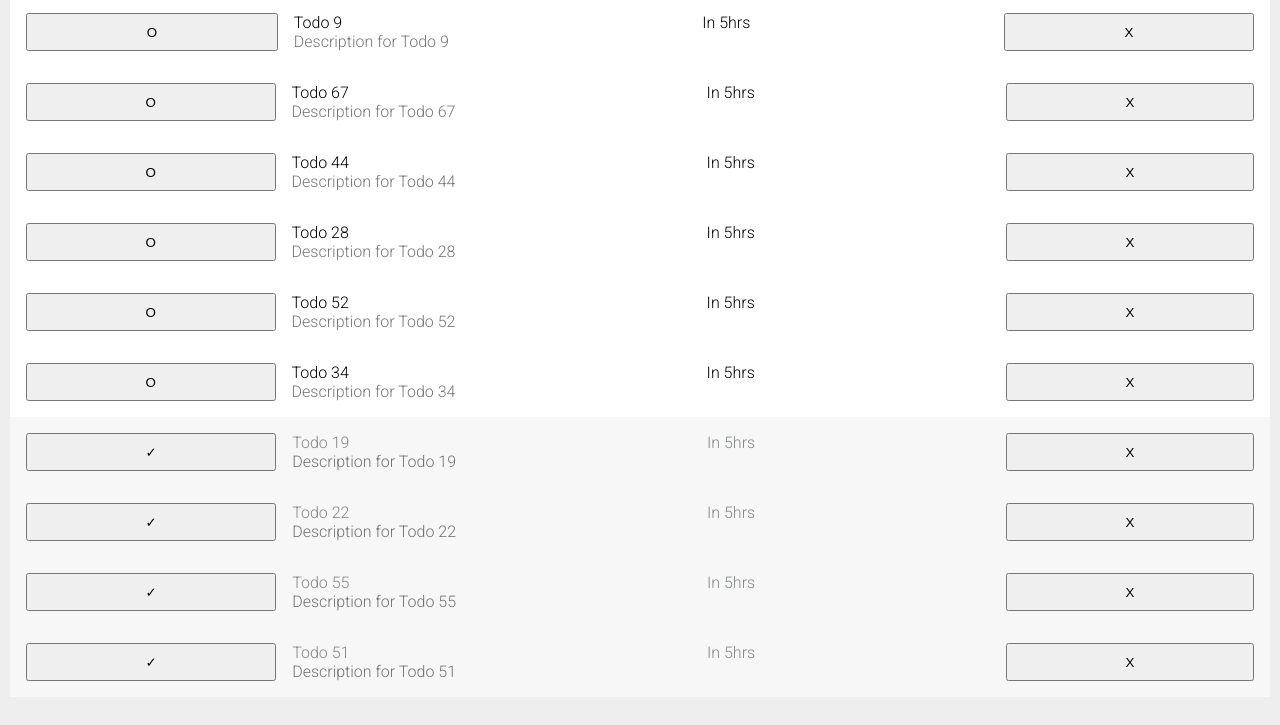
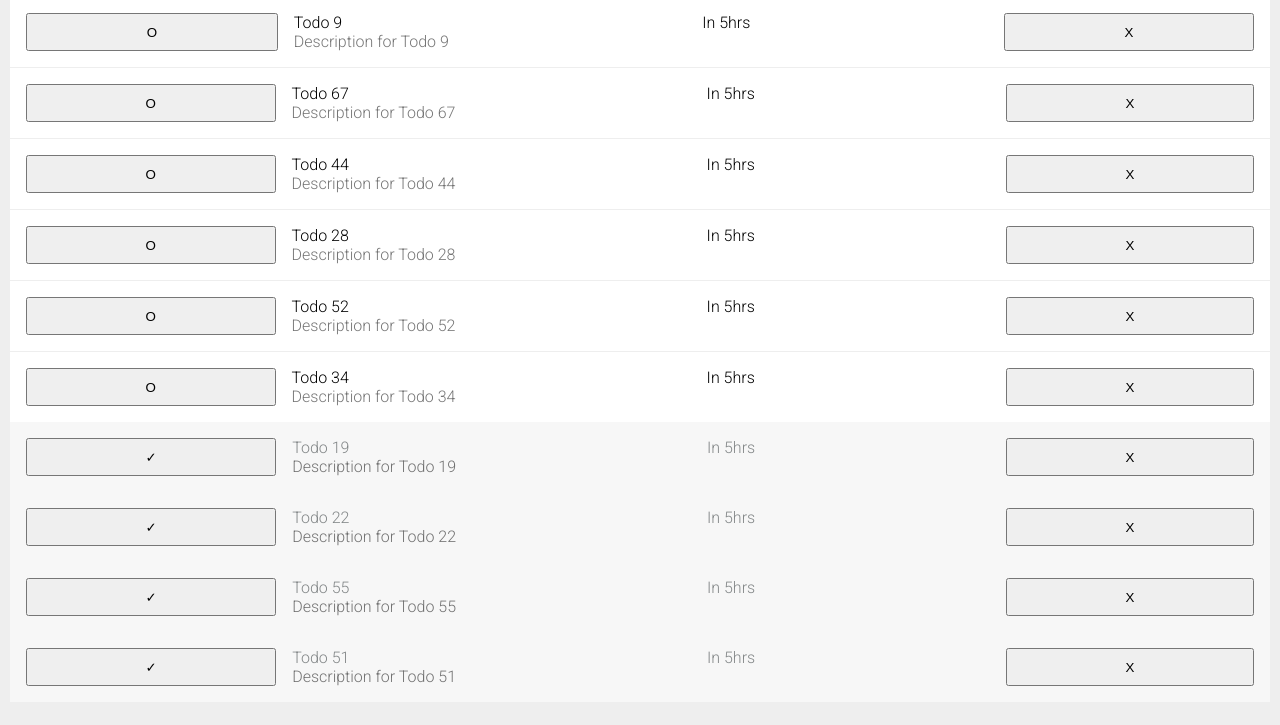
Before and after one commit to zac-march/todo-app, a website built with webpack: page dist/index.html in a window 1280 px wide. Shown: the part 71-796 px from the top of the page. Built offline with nearby package versions, Linux system fonts and the light colour scheme.

Commit message:
Add wrapper container to todo list

```diff
--- a/src/components/TodoListScreenController.js
+++ b/src/components/TodoListScreenController.js
@@ -2,12 +2,20 @@ import { generateRandomTodoList } from "../generateRandomTodoList";
 import { Todo } from "./Todo";
 
 function TodoListScreenController() {
+  const body = document.querySelector("body");
   const todoList = generateRandomTodoList();
-  const body = document.querySelector("body");
+  const todoListDiv = document.createElement("div");
 
   function updateScreen() {
     body.innerHTML = "";
+    todoListDiv.innerHTML = "";
     renderHeader();
+    renderLists();
+    body.appendChild(todoListDiv);
+  }
+
+  function updateTodoList() {
+    todoListDiv.innerHTML = "";
     renderLists();
   }
 
@@ -83,15 +91,16 @@ function TodoListScreenController() {
     function toggleComplete(e) {
       const indexOfTodo = e.target.parentElement.dataset.index;
       todoList.get(indexOfTodo).toggleComplete();
-      updateScreen();
+      updateTodoList();
     }
 
     function removeTodoItem(e) {
       const indexOfTodo = e.target.parentElement.dataset.index;
       todoList.remove(indexOfTodo);
-      updateScreen();
+      updateTodoList();
     }
 
+    function renderTodoDivs() {
       for (const [index, todo] of todoList.items.entries()) {
         const todoDiv = createTodoItemElement(todo, index);
 
@@ -107,8 +116,10 @@ function TodoListScreenController() {
           incompleteTodosDiv.appendChild(todoDiv);
         }
       }
-    body.appendChild(incompleteTodosDiv);
-    body.appendChild(completedTodosDiv);
+      todoListDiv.appendChild(incompleteTodosDiv);
+      todoListDiv.appendChild(completedTodosDiv);
+    }
+    renderTodoDivs();
   }
   updateScreen();
 }
--- a/src/style.css
+++ b/src/style.css
@@ -18,17 +18,19 @@ body {
   font-family: "Roboto", sans-serif;
   background-color: var(--background-colour);
   color: var(--font-color);
-  background-size: cover;
   padding: 10px;
 }
 
-.todo-list {
+.incomplete-todo-list {
   display: grid;
   grid-template-rows: repeat(auto-fit, 1fr);
   gap: 1px;
-  border-radius: 20px;
-  background-color: #f7f7f7;
 }
+
+/* .incomplete-todo-list > :first-child {
+  border-top-left-radius: 20px;
+  border-top-right-radius: 20px;
+} */
 
 .todo {
   display: grid;
```
Lines whose indentation alone changed are shown as unchanged.
